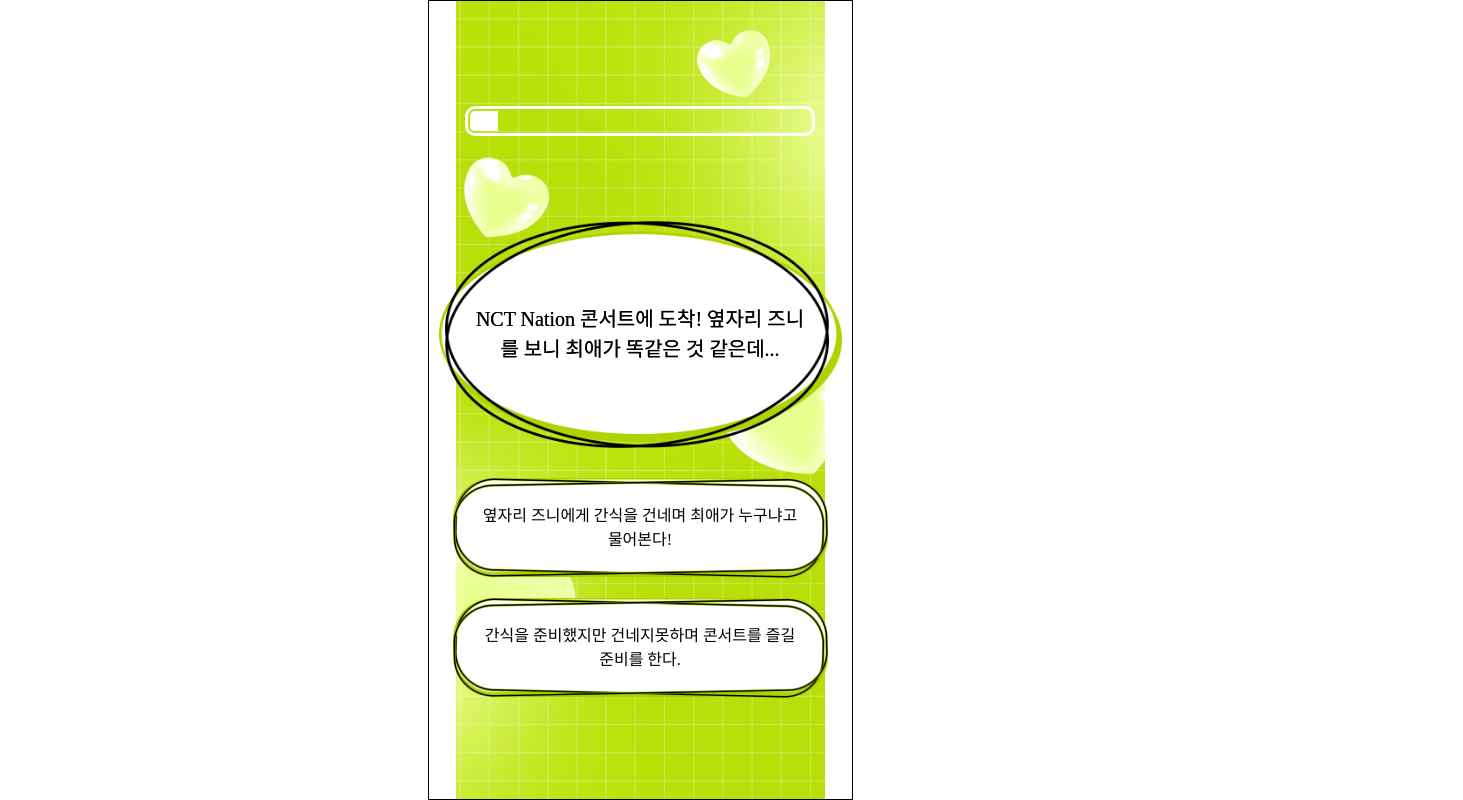
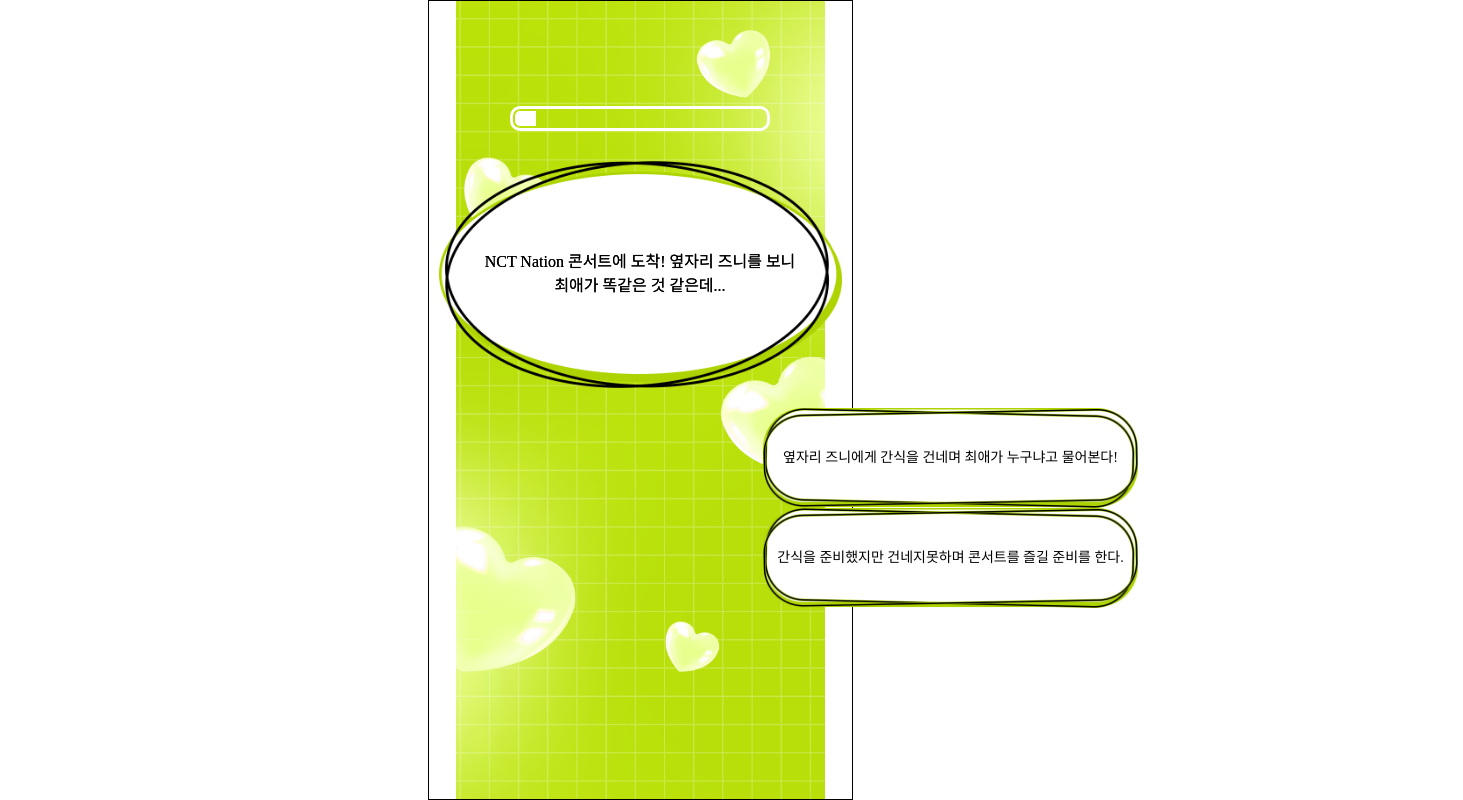
Before and after one commit to 27Lia/mbti, a React (Create React App) app: page /test in a window 1280 px wide. Shown: the whole page, 1463 px wide, since content can reach past the window. Built offline with nearby package versions, Linux system fonts and the light colour scheme; a web font is replaced by a local one.

Commit message:
test: 뷰포트 테스트

```diff
--- a/src/styles/MainPage.css
+++ b/src/styles/MainPage.css
@@ -1,6 +1,9 @@
+:root {
+    --vh: 100%;
+}
 .mainPage{
     background-image: url(/public/images/icon/main_img.jpg);
-    height: 100vh;
+    height: calc(var(--vh, 1vh) * 100);
     background-size: contain;
     background-repeat: no-repeat;
     background-position: center;
@@ -10,7 +13,7 @@
     border: 2px solid #000;
     border-radius: 30px;
     position: absolute;
-    bottom: 10%;
+    bottom: 6%;
     left: 50%;
     letter-spacing: 5px;
     transform: translate(-50%, -10%);
--- a/src/styles/ResultPage.css
+++ b/src/styles/ResultPage.css
@@ -7,23 +7,26 @@
   background-size: contain;
   background-repeat: no-repeat;
   background-position: center;
-  padding: 70px 50px;
+  padding: 20px 0 20px;
   text-align: center;
 }
 .memberImg{
+  margin: 0 auto;
   border-radius: 20px;
-  width: 300px;
-  height: 320px;
+  width: 250px;
+  height: 270px;
   object-fit: cover;
 }
 .resultText{
+  width: 250px;
+  margin: 0 auto;
   padding: 30px 20px 20px;
-  margin-top: 45px;
+  margin-top: 25px;
   border-radius: 20px;
   background: rgb(226, 255, 159);
   border: 2px solid #000;
   position: relative;
-  font-size: 15px;
+  font-size: 14px;
   line-height: 1.6;
   box-shadow: 1px 1px 1px 2px #000000;
 }
--- a/src/styles/TestPage.css
+++ b/src/styles/TestPage.css
@@ -13,7 +13,7 @@
     padding: 10px;
 }
 .progressBar{
-    width: 350px;
+    width: 260px;
     position: absolute;
     top: 17%;
     left: 50%;
@@ -21,7 +21,7 @@
     border: 3px solid #fff;
     border-radius: 10px;
     padding: 2px;
-    height: 30px;
+    height: 25px;
     overflow: hidden;
 }
 .progressInner{
@@ -32,13 +32,14 @@
 }
 .qustionWrap{
     position: relative;
-    margin-top: 210px;
+    margin-top: 150px;
     text-align: center;
-    margin-bottom: 30px;
+    margin-bottom: 20px;
 }
 .textWrap{
-    width: 100vw;
+    width: 80vw;
     position: relative;
+    margin: 0 auto;
 }
 .qustionWrap .qna{
     width: 100%;
@@ -46,13 +47,16 @@
     left: 50%;
     top: 50%;
     transform: translate(-50%, -50%);
-    padding: 37px;
-    font-size: 20px;
+    padding: 45px;
+    font-size: 16px;
     filter: drop-shadow(0.5px 0.7px 0.7px #000000);
 }
 .answerbtn{
     position: relative;
-    height:100px;
+    height: 100px;
+    width: 80vw;
+    margin: 0 auto;
+    font-size: 14px;
     padding: 40px;
     display: flex;
     align-items: center;
@@ -63,6 +67,3 @@
     background-position: center;
     background-image: url(/public/images/icon/answer.png);
 }
-.answerbtn:first-of-type{
-    margin-bottom: 20px;
-}
```
